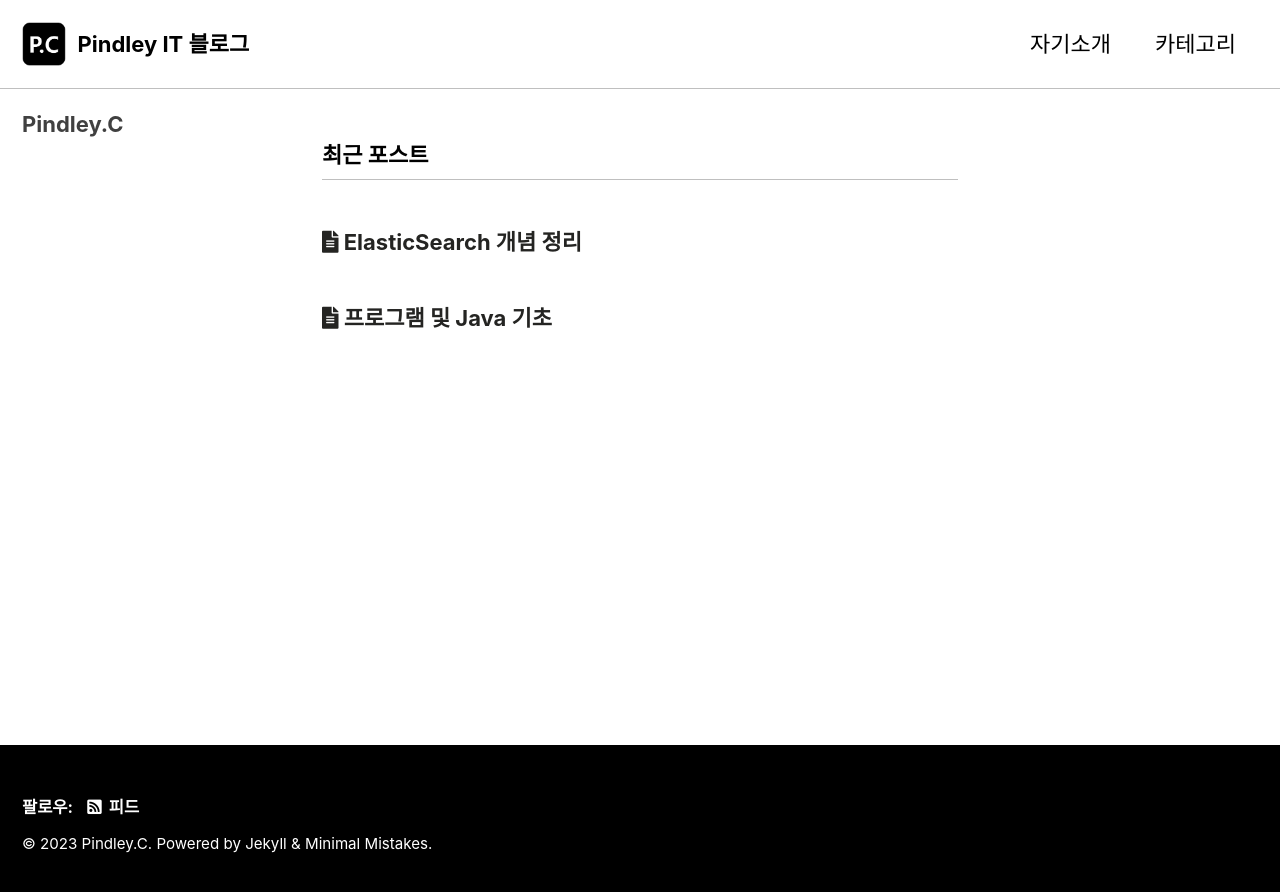
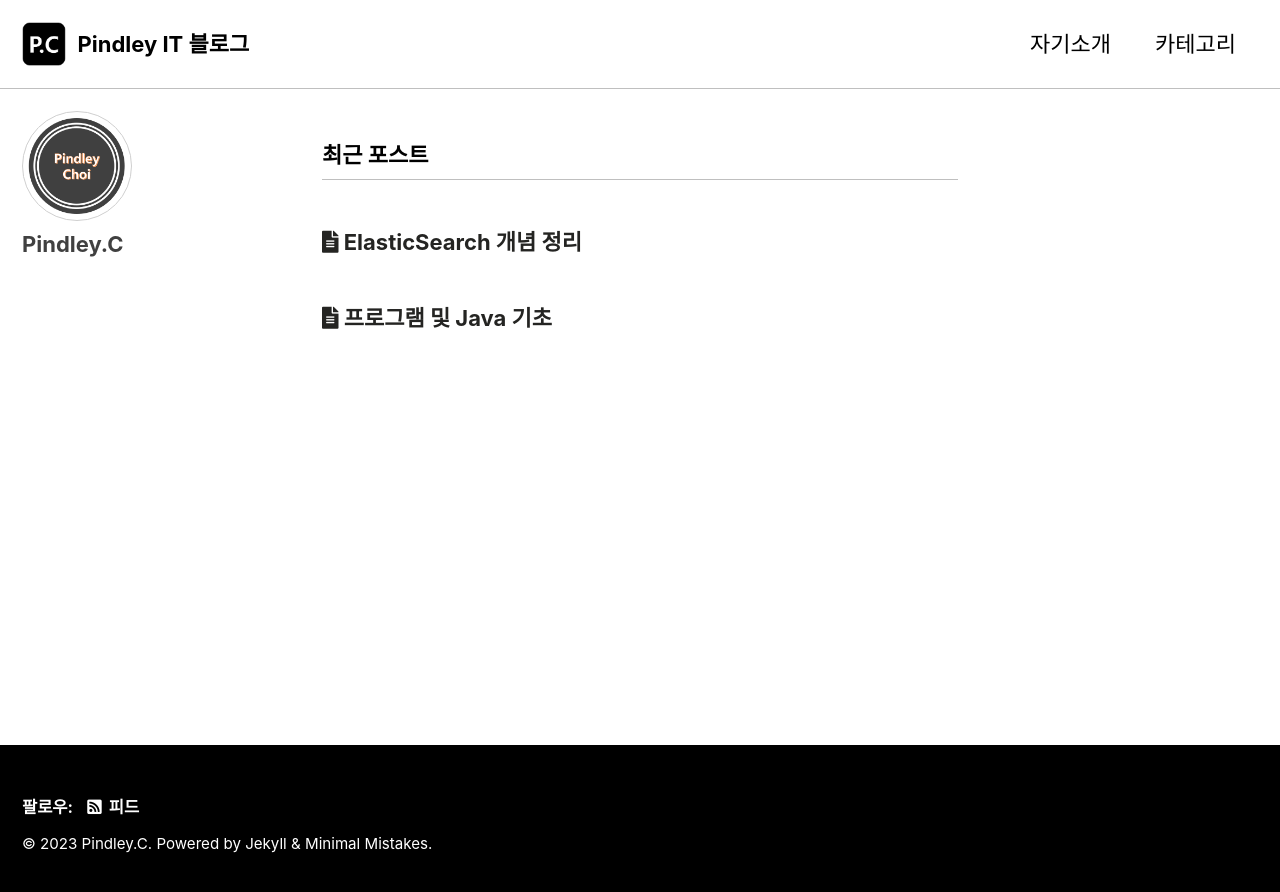
Before and after one commit to dmsgus6523/dmsgus6523.github.io, a Jekyll site: the page built from index.html, in a window 1280 px wide. Shown: the top 892 px of the page. Built offline with Jekyll 4.4.1, drawn with Linux system fonts in a browser that asks for light colours; cached includes are drawn as plain includes; the list of posts is cut into pages by our own code.

Commit message:
favicon 및 프로필 (bio) 이미지 추가 및 설정

```diff
--- a/_config.yml
+++ b/_config.yml
@@ -24,8 +24,8 @@ description              : "An amazing website."
 url                      : "https://dmsgus6523.github.io" # the base hostname & protocol for your site e.g. "https://mmistakes.github.io"
 baseurl                  : # the subpath of your site, e.g. "/blog"
 repository               : # GitHub username/repo-name e.g. "mmistakes/minimal-mistakes"
-teaser                   : /assets/img/logo_teaser.png # path of fallback teaser image, e.g. "/assets/images/500x300.png"
-logo                     : /assets/img/logo_pc.png # path of logo image to display in the masthead, e.g. "/assets/images/88x88.png"
+teaser                   : /assets/img/logos/logo_teaser.png # path of fallback teaser image, e.g. "/assets/images/500x300.png"
+logo                     : /assets/img/logos/logo_pc.png # path of logo image to display in the masthead, e.g. "/assets/images/88x88.png"
 masthead_title           : # overrides the website title displayed in the masthead, use " " for no title
 # breadcrumbs            : false # true, false (default)
 words_per_minute         : 200
@@ -103,7 +103,7 @@ analytics:
 # Site Author
 author:
   name             : "Pindley.C"
-  avatar           : # path of avatar image, e.g. "/assets/images/bio-photo.jpg"
+  avatar           : /assets/img/logos/logo_bio.png # path of avatar image, e.g. "/assets/images/bio-photo.jpg"
   bio              : ""
   #location         : "workspace"
   email            :
--- a/_includes/head.html
+++ b/_includes/head.html
@@ -16,6 +16,7 @@
 <!-- For all browsers -->
 <link rel="stylesheet" href="{{ '/assets/css/main.css' | relative_url }}">
 <link rel="preload" href="https://cdn.jsdelivr.net/npm/@fortawesome/fontawesome-free@5/css/all.min.css" as="style" onload="this.onload=null;this.rel='stylesheet'">
+<link rel="icon" type="image/png" sizes="32x32" href="{{ '/assets/img/logos/logo_pc.png'}}">
 <noscript><link rel="stylesheet" href="https://cdn.jsdelivr.net/npm/@fortawesome/fontawesome-free@5/css/all.min.css"></noscript>
 
 {% if site.head_scripts %}
```
Also changed, not shown: assets/img/logos/logo_bio.png (added), assets/img/logos/logo_pc.png (renamed from assets/img/logo_pc.png), assets/img/logos/logo_teaser.png (renamed from assets/img/logo_teaser.png).
